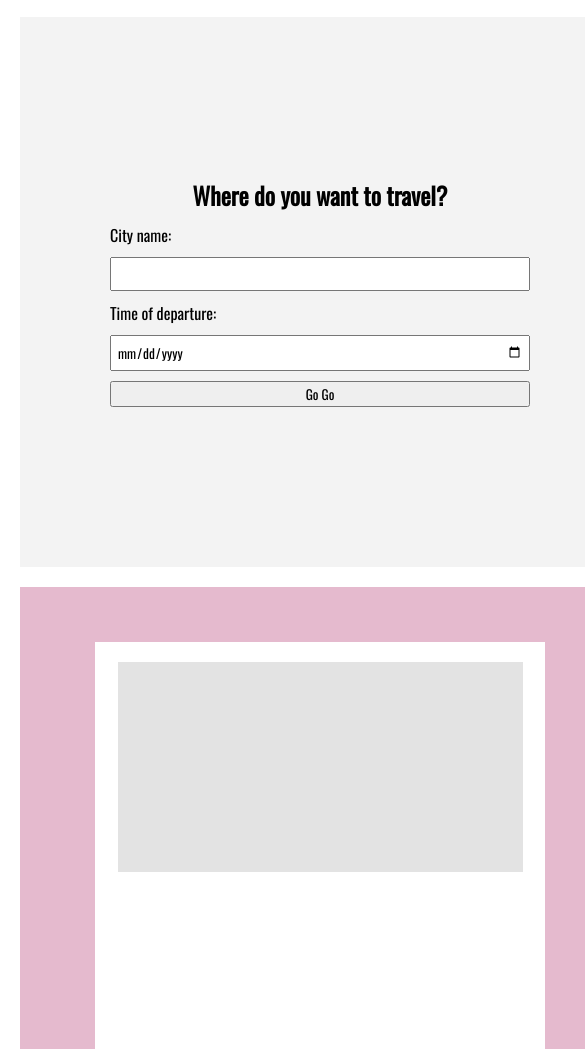
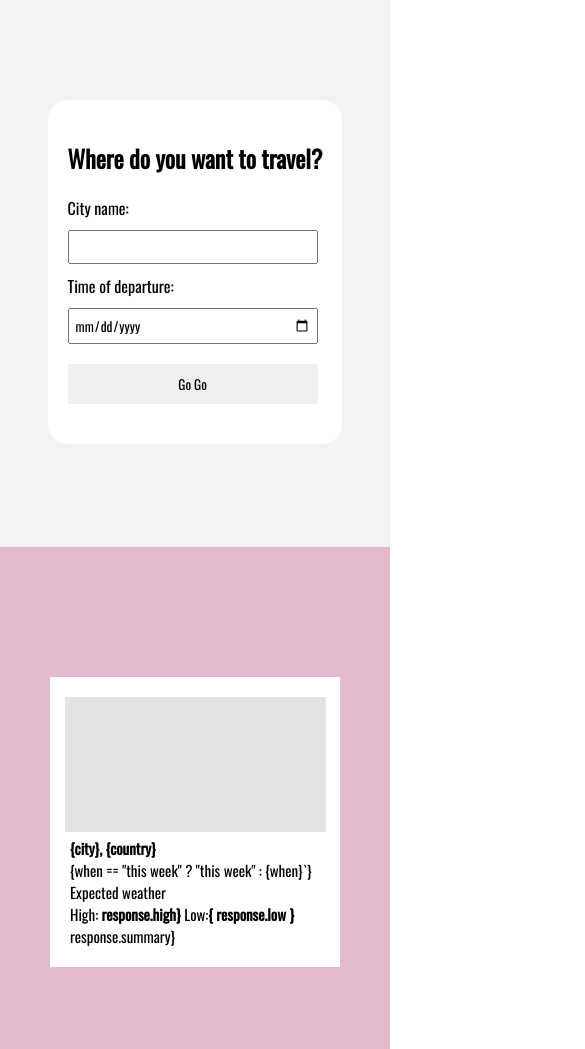
Before and after one commit to Dobaizsolt97/travel2.0, a website built with webpack: page src/client/views/index.html in a window 390 px wide. Shown: the part 172-1221 px from the top of the page, 585 px wide, since content can reach past the window. Built offline with nearby package versions, Linux system fonts and the light colour scheme.

Commit message:
start reformating

```diff
--- a/src/client/index.js
+++ b/src/client/index.js
@@ -5,8 +5,7 @@ import { dateChecker } from "./js/datechecker";
 //import { recoverData } from "./js/recoverdata";
 
 const submitBtn = document.getElementById("submit");
-const city = document.getElementById("city").value;
-const date = document.getElementById("date").value;
+
 const img = document.querySelector(".image-holder");
 const textBox = document.querySelector(".text-holder");
 const loadAnimation = document.querySelector(".lds-roller");
@@ -25,19 +24,20 @@ submitBtn.addEventListener("click", event => {
 async function recoverData(url = "http://localhost:8081/travel-info") {
   const data = await fetch(url);
   const response = await data.json();
-  console.log(response);
+
   updateUi(response);
+  sendToStorrage(response);
 }
 
-function updateUi(data = localInfo) {
-  const { city, country, image, response, days, when } = data;
+function updateUi(data) {
+  const { city, country, image, response, when } = data;
   img.style.backgroundImage = `url("${image.imageLink}")`;
   textBox.innerHTML = `<h4>${city}, ${country}</h4>
-  <p>${when == "this week" ? "this week" : `${when}`}</p>
-  <p>Expected weather</p>
-  <p>High: <strong>${response.high}</strong>  Low:<strong>${
-    response.low
-  }</strong> </p>
+  <p>${when == "this week" ? "~this week~" : `~${when}~`}</p>
+  <p>Expected weather:</p>
+  <p>highest temperature: <strong>${
+    response.high
+  }</strong>    Lowest: <strong>${response.low}</strong> </p>
   <p>${response.summary} </p>`;
 }
 function showLoad() {
@@ -47,3 +47,12 @@ function showLoad() {
 function stopLoad() {
   loadAnimation.style.display = "none";
 }
+function sendToStorrage(object) {
+  localStorage.setItem("search", JSON.stringify(object));
+}
+window.onload = () => {
+  let search = JSON.parse(localStorage.getItem("search"));
+  if (search) {
+    updateUi(search);
+  }
+};
--- a/src/client/styles/styles.scss
+++ b/src/client/styles/styles.scss
@@ -4,29 +4,28 @@
   margin: 0;
   font-family: "Oswald", sans-serif;
 }
+
 .head {
   height: 20vh;
+  width: 100%;
+
   background-color: #a8d1e7;
   color: #24315e;
   display: flex;
   justify-content: center;
   align-items: center;
+  font-size: 35px;
 }
 .hero {
-  padding: 20px;
-  display: grid;
-  grid-template-columns: repeat(auto-fill, minmax(600px, 1fr));
-  grid-gap: 20px;
-
-  height: 550px;
+  width: 100%;
 
   & > .left-div,
   & > .right-div {
     width: 100%;
     height: 550px;
     display: flex;
+    align-items: center;
     justify-content: center;
-    align-items: center;
   }
   & > .right-div {
     background-color: #e5bace;
@@ -36,13 +35,11 @@
     display: flex;
     flex-direction: column;
     background-color: #f3f3f3;
-    & > h2 {
-      margin-bottom: 10px;
-    }
   }
 }
 .data-form {
-  width: 70%;
+  width: 500px;
+
   input {
     display: block;
     width: 100%;
@@ -54,29 +51,37 @@
   }
   button {
     width: 100%;
+    padding: 10px;
+    margin-top: 10px;
+    border: none;
+
+    &:hover {
+      background-color: #a8d1e7;
+    }
   }
 }
-.information {
-  height: 70vh;
+.form-holder {
+  background-color: white;
   display: flex;
-  background-color: #eeeeee;
-  & > .left-div,
-  & > .right-div {
-    width: 50%;
-    display: flex;
-    justify-content: center;
-    align-items: flex-start;
+  flex-direction: column;
+  align-self: center;
+  justify-content: center;
+  padding: 40px 20px;
+  border-radius: 20px;
+  & > h2 {
+    padding-bottom: 20px;
   }
 }
 .outside-image {
   background-color: white;
-  height: 440px;
+  height: 450px;
   width: 450px;
   display: flex;
   align-items: center;
   padding-top: 20px;
   flex-direction: column;
   justify-content: space-between;
+  position: relative;
 }
 .image-holder {
   background-color: rgba(0, 0, 0, 0.11);
@@ -88,11 +93,56 @@
 .text-holder {
   padding-bottom: 30px;
   line-height: 30px;
-  text-align: center;
+  text-align: start;
+  h4 {
+    font-size: larger;
+  }
+  position: absolute;
+  left: 20px;
+  bottom: 10px;
 }
 
-@media (max-width: 990px) {
-  .hero {
-    flex-direction: column;
+@media (max-width: 800px) {
+  .outside-image {
+    height: 400px;
+    width: 400px;
+  }
+  .data-form {
+    width: 400px;
+  }
+  .text-holder {
+    padding-bottom: 10px;
+    line-height: 25px;
   }
 }
+@media (max-width: 540px) {
+  .outside-image {
+    height: 330px;
+    width: 330px;
+  }
+  .data-form {
+    width: 300px;
+  }
+  .text-holder {
+    padding-bottom: 10px;
+    line-height: 25px;
+  }
+}
+
+@media (max-width: 400px) {
+  .outside-image {
+    height: 290px;
+    width: 290px;
+  }
+  .data-form {
+    width: 250px;
+  }
+  .text-holder {
+    padding-bottom: -2px;
+    line-height: 22px;
+    & > h4,
+    p {
+      font-size: 15px;
+    }
+  }
+}
--- a/src/client/views/index.html
+++ b/src/client/views/index.html
@@ -3,14 +3,15 @@
   <head>
     <meta charset="UTF-8" />
     <meta name="viewport" content="width=device-width, initial-scale=1.0" />
-    <title>Trv2</title>
+    <title>Polaro Travel</title>
   </head>
   <body>
     <section class="head">
-      <h1>Go Go Travel</h1>
+      <h1>Polaro-Travel</h1>
     </section>
     <section class="hero">
       <div class="left-div">
+        <div class="form-holder">
           <h2>Where do you want to travel?</h2>
           <form class="data-form">
             <label for="city">City name:</label>
@@ -20,10 +21,21 @@
             <button id="submit" type="submit">Go Go</button>
           </form>
         </div>
+      </div>
       <div class="right-div">
         <div class="outside-image">
           <div class="image-holder"></div>
-          <div class="text-holder"></div>
+          <div class="text-holder">
+            <h4>{city}, {country}</h4>
+            <p>{when == "this week" ? "this week" : {when}`}</p>
+            <p>Expected weather</p>
+            <p>
+              High: <strong>response.high}</strong> Low:<strong
+                >{ response.low }</strong
+              >
+            </p>
+            <p>response.summary}</p>
+          </div>
           <div class="lds-roller">
             <div></div>
             <div></div>
```
Also changed, not shown: src/client/js/eventhandler.js (added, +14 -0 lines), README.md. Lines whose indentation alone changed are shown as unchanged.
